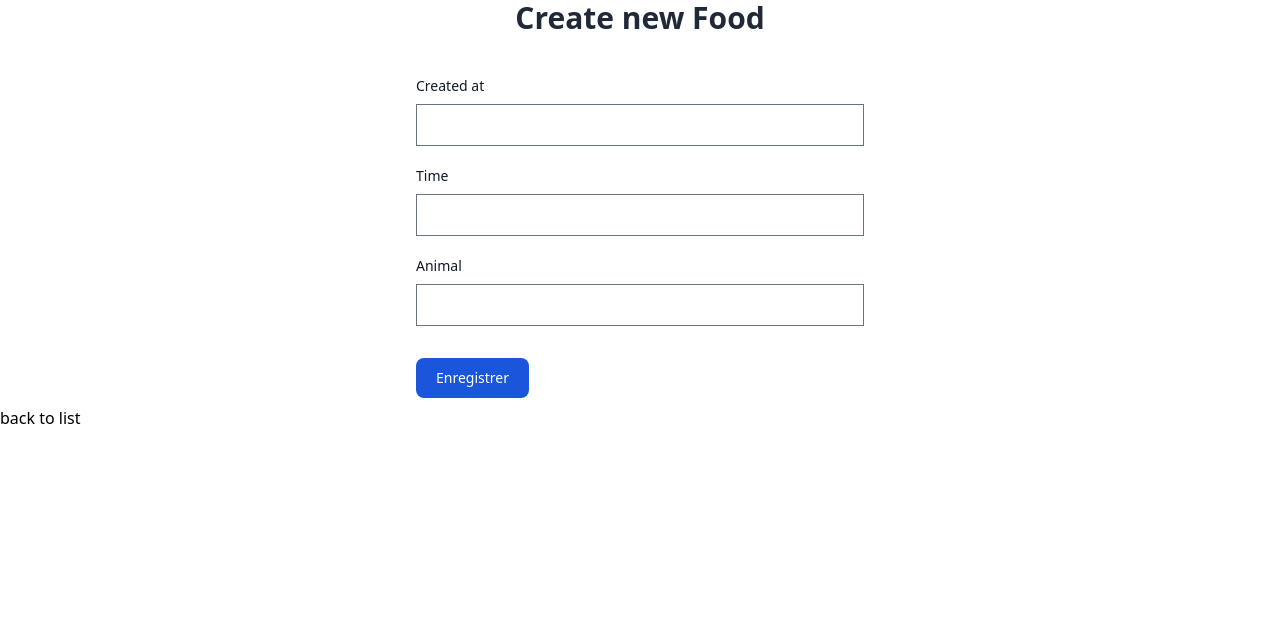
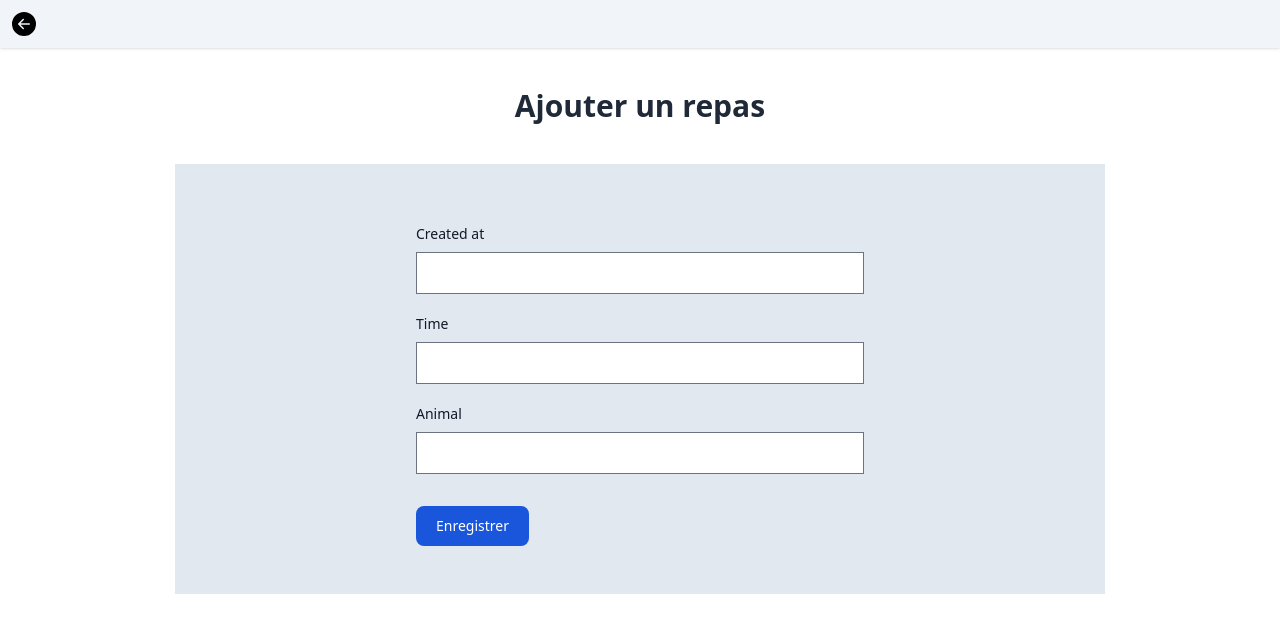
Before and after one commit to brunoturpeau/arcadiazoo-backend, a Symfony app: template templates/admin/food/new.html.twig in a window 1280 px wide. Shown: the top 633 px of the page. Run offline with Twig, Linux system fonts and the light colour scheme; the template is opened without the code that fills it, so the values that code supplies are empty; form fields are guessed from the names that the template uses; style sheets or scripts are compiled from the project's sources; some libraries are stand-ins or nearby versions.

Commit message:
styles: creating new Food and Eating

```diff
--- a/templates/admin/food/new.html.twig
+++ b/templates/admin/food/new.html.twig
@@ -1,11 +1,22 @@
 {% extends 'base.html.twig' %}
 
-{% block title %}New Food{% endblock %}
+{% block title %}Ajouter un repas{% endblock %}
 
 {% block body %}
-    <h1>Create new Food</h1>
-
-    {{ include('admin/food/_form.html.twig') }}
-
-    <a href="{{ path('app_food_index') }}">back to list</a>
+    <div class="nav-context">
+        <div class="parent">
+            <a  href="{{ path('app_food_index') }}">
+                {{ include('_partials/icons/_left-circle.html.twig') }}
+            </a>
+            <div class="right"></div>
+        </div>
+    </div>
+    <div class="cont">
+        <h1>Ajouter un repas</h1>
+        <div class="flex justify-center">
+            <div class="bg-slate-200 w-3/4 g:w-1/2 p-10">
+                {{ include('admin/food/_form.html.twig') }}
+            </div>
+        </div>
+    </div>
 {% endblock %}
```
Also changed, not shown: templates/admin/eating/new.html.twig (+17 -4 lines).
